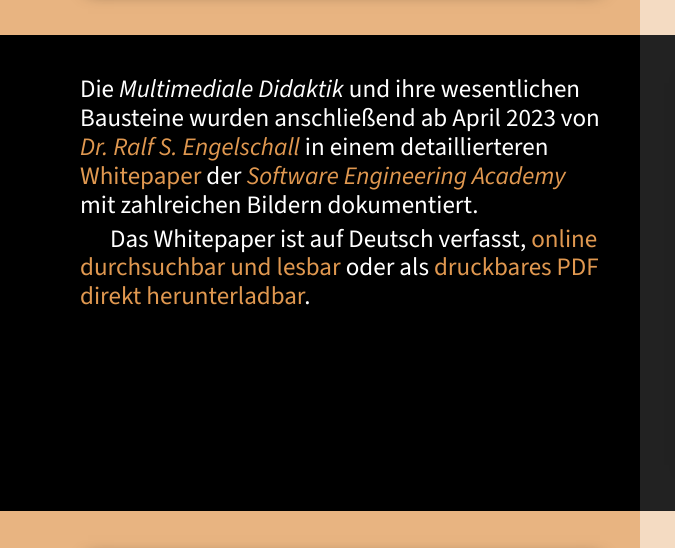
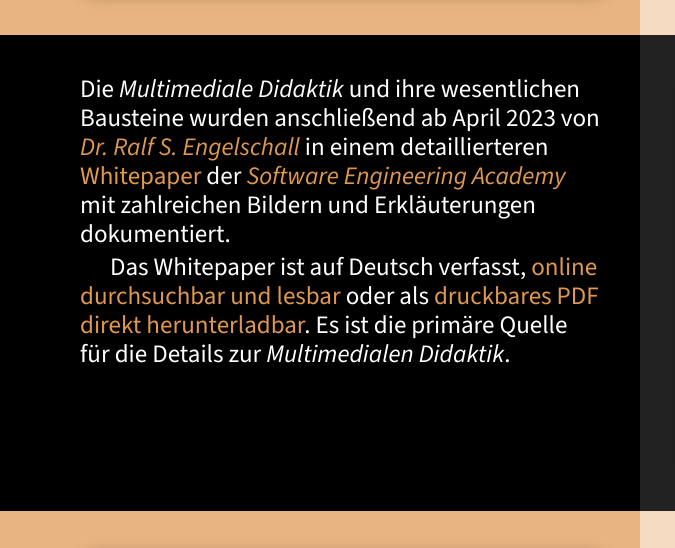
Before and after one commit to softeng-academy/multimediale-didaktik, a website: page web/index.html in a window 1280 px wide. Shown: the part 1790-2338 px from the top of the page, 0-675 px from the left. Drawn offline with Linux system fonts and the light colour scheme; grey boxes are pictures that could not be loaded; files whose address does not match are found by name.

Commit message:
add some more text

```diff
--- a/web/index.html
+++ b/web/index.html
@@ -93,10 +93,11 @@
                 von <a href="mailto:rse@engelschall.com"><i>Dr. Ralf S. Engelschall</i></a>
                 in einem detaillierteren <a href="whitepaper/">Whitepaper</a>
                 der <a href="https://softeng.academy"><i>Software Engineering Academy</i></a>
-                mit zahlreichen Bildern dokumentiert.
+                mit zahlreichen Bildern und Erkläuterungen dokumentiert.
                 <p/>
                 Das Whitepaper ist auf Deutsch verfasst,
                 <a href="whitepaper/">online durchsuchbar und lesbar</a> oder als <a href="whitepaper.pdf">druckbares PDF direkt herunterladbar</a>.
+                Es ist die primäre Quelle für die Details zur <i>Multimedialen Didaktik</i>.
             </div>
             <div class="right bg-grey">
                 <a href="whitepaper/"><img class="online dropshadow" src="whitepaper.png"/></a>
```
